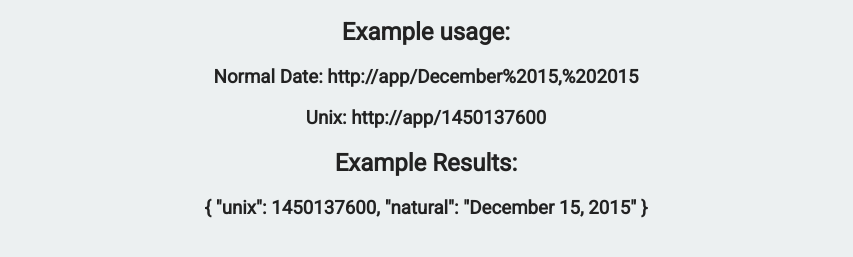
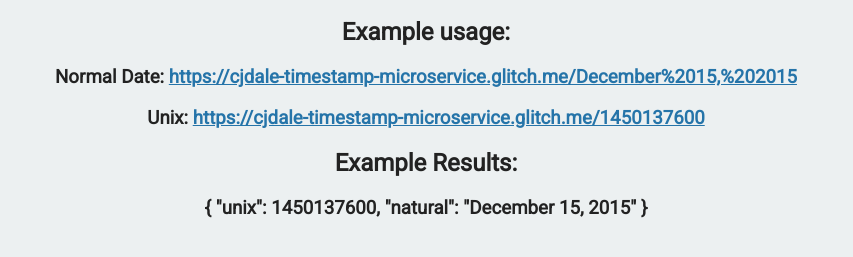
Before and after one commit to ColtonJD/timestamp_microservice, a website: page views/index.html in a window 1280 px wide. Shown: the part 81-338 px from the top of the page, without its empty margins (214-1067 px from the left). Drawn offline with Linux system fonts and the light colour scheme.

Commit message:
Updated Links to Reflect Live App

```diff
--- a/views/index.html
+++ b/views/index.html
@@ -12,8 +12,8 @@
       <div class="container">
          <h1>Colton Dale - Timestamp Micro Service - <a href="www.freecodecamp.com">freeCodeCamp</a></h1>
          <h2>Example usage:</h2>
-         <h3>Normal Date: http://app/December%2015,%202015</h3>
-         <h3>Unix: http://app/1450137600</h3>
+         <h3>Normal Date: <a href="https://cjdale-timestamp-microservice.glitch.me/December%2015,%202015">https://cjdale-timestamp-microservice.glitch.me/December%2015,%202015</a></h3>
+         <h3>Unix: <a href="https://cjdale-timestamp-microservice.glitch.me/1450137600">https://cjdale-timestamp-microservice.glitch.me/1450137600</a></h3>
          <h2>Example Results:</h2>
         <h3>{ "unix": 1450137600, "natural": "December 15, 2015" }</h3>
       </div>
```
Also changed, not shown: 1 other file.
